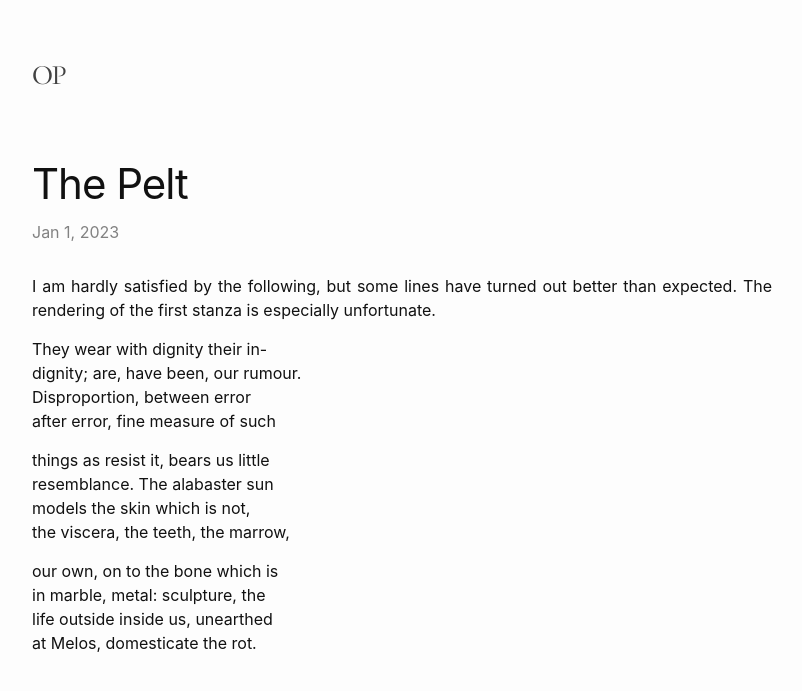
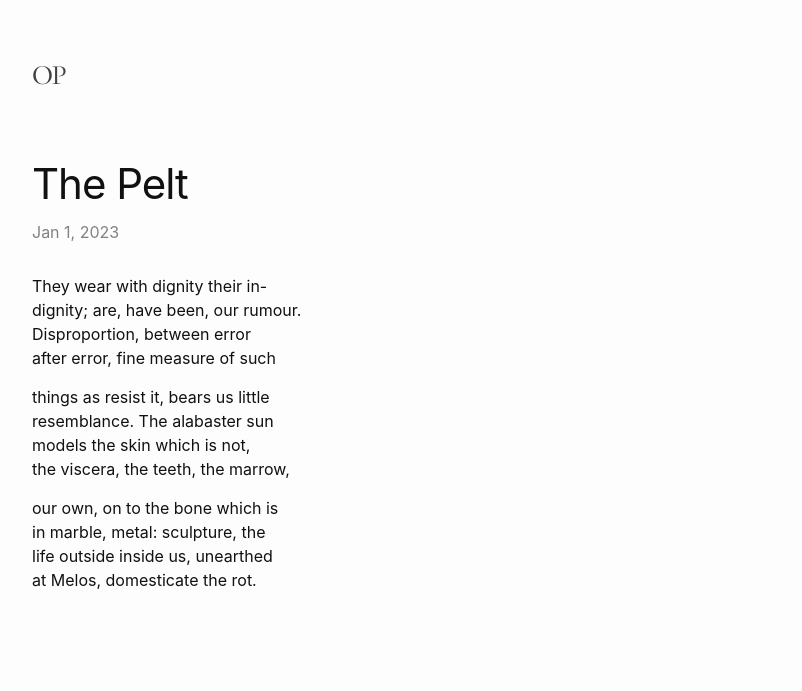
Before and after one commit to TheatrumMundi/TheatrumMundi, a Jekyll site: the page built from _posts/2023-01-01-The-Pelt.markdown, in a window 1280 px wide. Shown: the top 691 px of the page, without its empty margins (238-1040 px from the left). Built offline with Jekyll 4.4.1, drawn with Linux system fonts in a browser that asks for light colours; some web fonts are replaced.

Commit message:
Update 2023-01-01-The-Pelt.markdown

```diff
--- a/_posts/2023-01-01-The-Pelt.markdown
+++ b/_posts/2023-01-01-The-Pelt.markdown
@@ -4,8 +4,6 @@ title:  "The Pelt"
 date:   2023-01-01 17:41:00 +0100
 categories: jekyll update
 ---
-I am hardly satisfied by the following, but some lines have turned out better than expected. The rendering of the first stanza is especially unfortunate.
-
 
 They wear with dignity their in- <br>
 dignity; are, have been, our rumour. <br>
```
